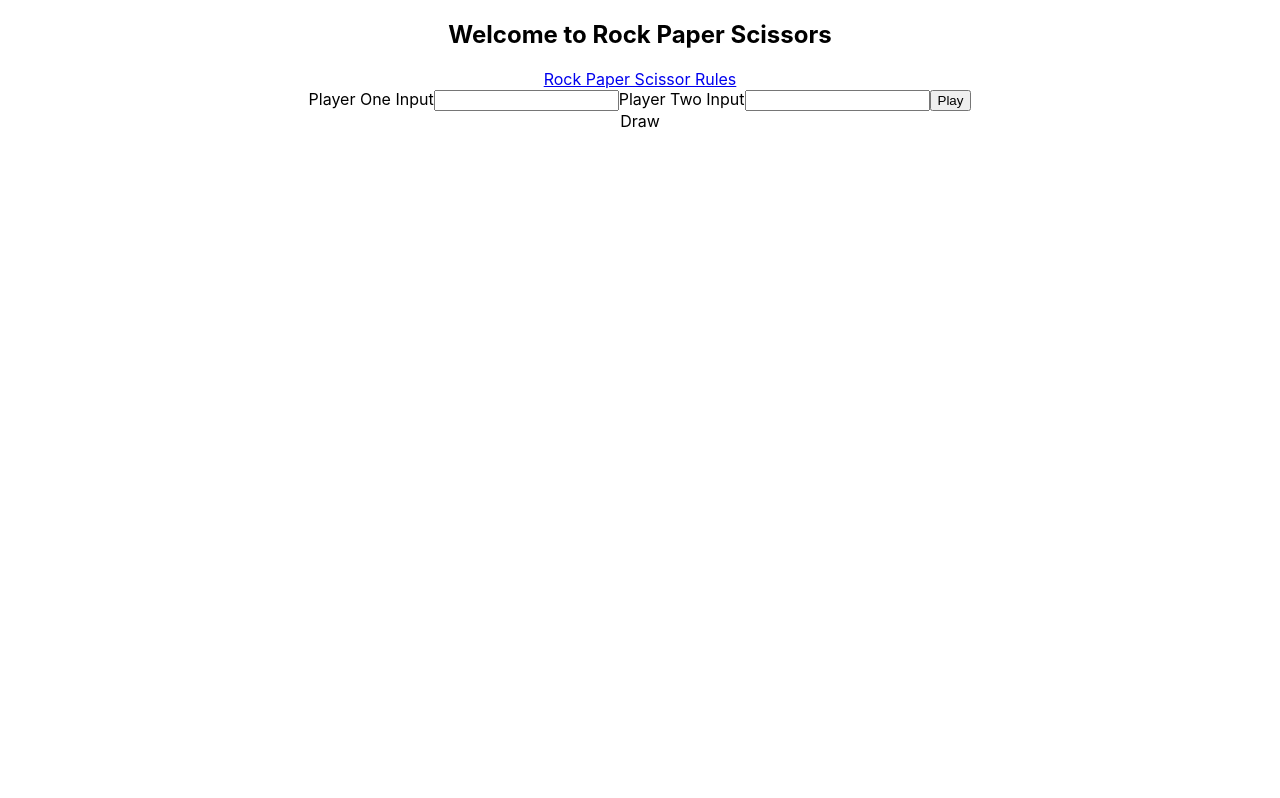
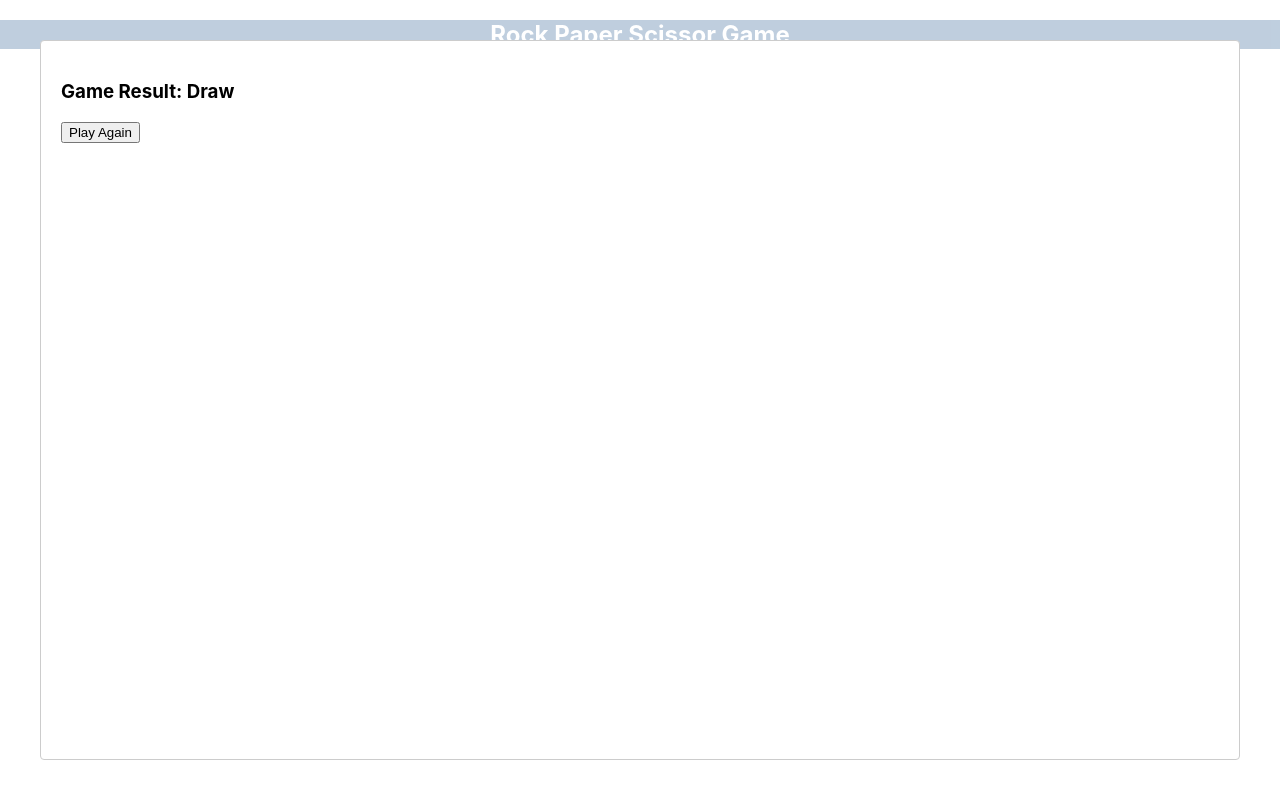
Before and after one commit to AsrithReddyPasula/react-kata, a React (Create React App) app: page / in a window 1280 px wide. Both pictures are taken after a click on the button "Play". Built offline with nearby package versions, Linux system fonts and the light colour scheme.

Commit message:
Add modal component that displays game result and allows players to reset the game

```diff
--- a/package.json
+++ b/package.json
@@ -10,8 +10,10 @@
     "@types/node": "^12.0.0",
     "@types/react": "^16.9.0",
     "@types/react-dom": "^16.9.0",
+    "@types/react-modal": "^3.10.6",
     "react": "^16.13.1",
     "react-dom": "^16.13.1",
+    "react-modal": "^3.11.2",
     "react-scripts": "3.4.1",
     "typescript": "~3.7.2"
   },
--- a/src/App.tsx
+++ b/src/App.tsx
@@ -1,14 +1,23 @@
 import React, {useState} from 'react';
 import './App.css';
 import {playGame} from "./RockPaperHelper";
+import Header from "./Header";
+import GameResultModal from "./GameResultModal";
 
 function App() {
   const [playerOne, setPlayerOne] = useState<string>("");
   const [playerTwo, setPlayerTwo] = useState<string>("");
   const [gameOutcome, setGameOutcome] = useState<string>("");
 
+  const clearGame = () => {
+      setPlayerOne("");
+      setPlayerTwo("");
+      setGameOutcome("");
+  };
+
   return (
     <div className="App">
+        <Header/>
         <div>
             <h2>Welcome to Rock Paper Scissors</h2>
             <a href="https://en.wikipedia.org/wiki/Rock_paper_scissors" target="_blank" rel="noreferrer noopener">
@@ -18,15 +27,19 @@ function App() {
 
         <div>
             <label htmlFor="player-one-input">Player One Input</label>
-            <input type="text" id="player-one-input" onChange={(e) => setPlayerOne(e.target.value)}/>
+            <input type="text" id="player-one-input" value={playerOne} onChange={(e) => setPlayerOne(e.target.value)}/>
 
             <label htmlFor="player-two-input">Player Two Input</label>
-            <input type="text" id="player-two-input" onChange={(e) => setPlayerTwo(e.target.value)}/>
-
-            <button onClick={() => setGameOutcome(playGame(playerOne, playerTwo))}>Play</button>
+            <input type="text" id="player-two-input" value={playerTwo} onChange={(e) => setPlayerTwo(e.target.value)}/>
         </div>
 
+        <button onClick={() => setGameOutcome(playGame(playerOne, playerTwo))}>Play</button>
+
+        <button onClick={clearGame}> Clear </button>
+
         {gameOutcome}
+
+        <GameResultModal gameResult={gameOutcome} onPlayAgain={clearGame}/>
     </div>
   );
 }
--- /dev/null
+++ b/src/GameResultModal.tsx
@@ -0,0 +1,26 @@
+import React from "react";
+import Modal from "react-modal";
+
+interface GameResultModalProps {
+    gameResult?: string;
+    onPlayAgain?: () => void;
+}
+
+const GameResultModal: React.FC<GameResultModalProps> = ({gameResult, onPlayAgain}) => {
+    return (
+        <Modal
+            testId={"game-modal"}
+            isOpen={gameResult !== ""}
+        >
+            <div>
+                <h3>Game Result: {gameResult}</h3>
+                <button onClick={onPlayAgain}>
+                    Play Again
+                </button>
+            </div>
+        </Modal>
+    )
+};
+
+Modal.setAppElement("body");
+export default GameResultModal;
--- /dev/null
+++ b/src/Header.tsx
@@ -0,0 +1,13 @@
+import React from "react";
+
+const Header: React.FC = () => {
+    return (
+        <header  style={{background: "#003e7e", color: "#ffffff"}} data-testid="app-header">
+            <h2>
+                Rock Paper Scissor Game
+            </h2>
+        </header>
+    )
+};
+
+export default Header;
```
Also changed, not shown: 2 other files (tests, documents, lock files or other folders).
